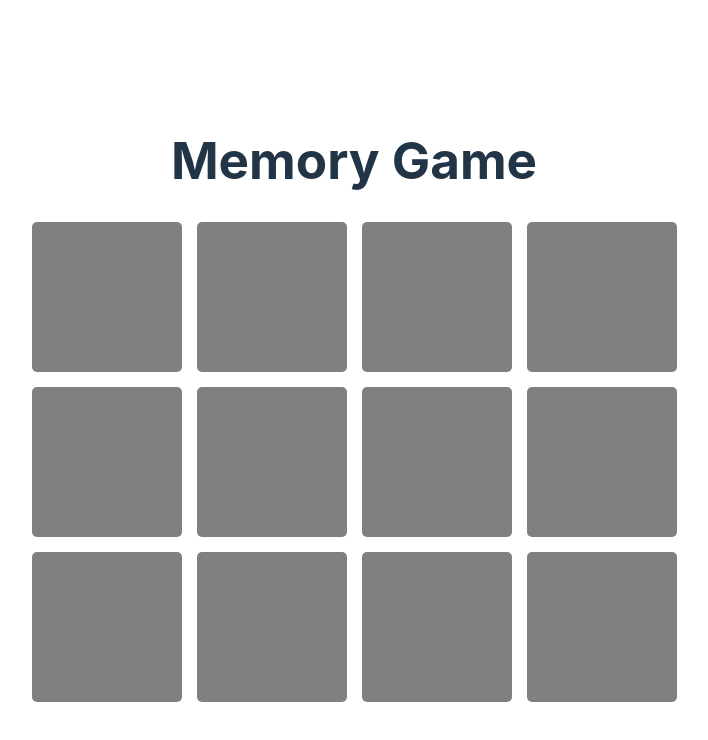
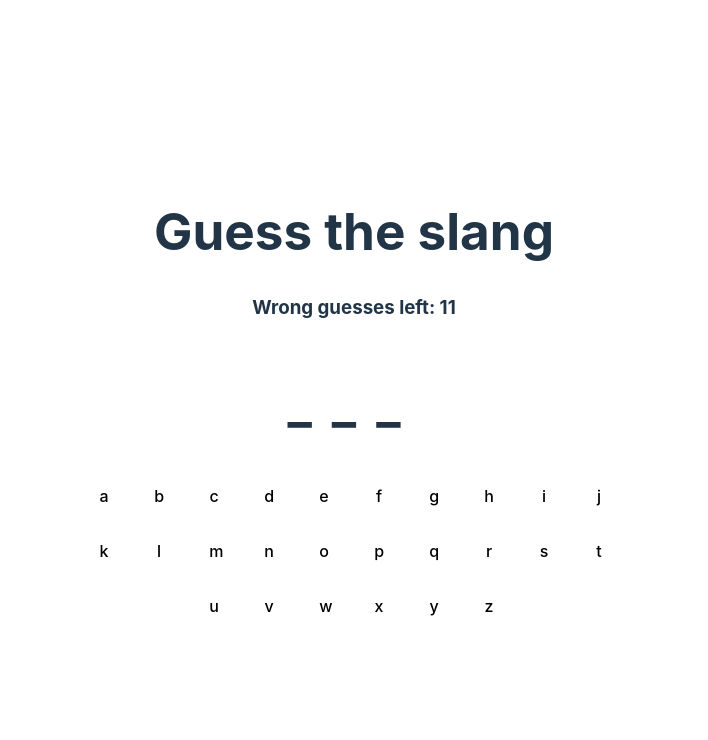
Before and after one commit to sixiann/react-games, a React (Vite) app: page / in a window 1280 px wide. Shown: the top 740 px of the page, without its empty margins (286-994 px from the left). Built offline with nearby package versions, Linux system fonts and the light colour scheme.

Commit message:
add hangman game

```diff
--- a/src/App.css
+++ b/src/App.css
@@ -29,3 +29,41 @@
   background-color: rgb(147, 228, 147);
   border: 0;
 }
+
+.keyboard{
+  width: 600px;
+}
+
+.keyboard-button{
+  background-color: white;
+  width: 50px;
+  height: 50px;
+  margin-right: 5px;
+  margin-top: 5px;
+  color: black;
+}
+
+.keyboard-button:hover{
+  background-color: rgb(142, 160, 238);
+  border: 0;
+}
+
+.hangman-word{
+  display:flex;
+  flex-direction: row;
+  justify-content: center;
+}
+
+.word-space{
+  margin-right: 20px;
+}
+
+.green{
+  background-color: rgb(142, 212, 142);
+  pointer-events: none;
+}
+
+.red{
+  background-color: rgb(255, 144, 144);
+  pointer-events: none;
+}
--- a/src/App.tsx
+++ b/src/App.tsx
@@ -1,5 +1,7 @@
 
 import MemoryGame from "./MemoryGame";
+import Hangman from "./Hangman";
+import "./App.css"
 
 const testImages: string[] = [
   "https://images.unsplash.com/photo-1626808642875-0aa545482dfb",
@@ -11,7 +13,8 @@ const testImages: string[] = [
 ];
 
 function App() {
-  return <MemoryGame testImages = {testImages}/>
+  // return <MemoryGame testImages = {testImages}/>
+  return <Hangman/>
 }
 
 export default App;
--- /dev/null
+++ b/src/Hangman.tsx
@@ -0,0 +1,179 @@
+import { useState } from "react";
+import "./App.css";
+import getRandomWord from "./randomWordGenerator";
+
+type WordObject = {
+  index: number;
+  letter: string;
+  guessed: boolean;
+};
+
+type KeyboardObject = {
+  index: number;
+  letter: string;
+  guessed: boolean;
+  inWord: boolean;
+  indexesInWord: number[];
+};
+
+const createWordArray = (word: string): WordObject[] => {
+  const wordArray = word.split("");
+  const newWordArray = wordArray.map((letter: string, index: number) => ({
+    index: index,
+    letter: letter,
+    guessed: false,
+  }));
+  return newWordArray;
+};
+
+const createKeyboardArray = (word: string): KeyboardObject[] => {
+  const alphabet = "abcdefghijklmnopqrstuvwxyz";
+  const alphabetArray = alphabet.split("");
+
+  const getIndexes = (word: string, letter: string): number[] => {
+    const indexes: number[] = [];
+    let idx = word.indexOf(letter);
+    while (idx !== -1) {
+      indexes.push(idx);
+      idx = word.indexOf(letter, idx + 1);
+    }
+    return indexes;
+  };
+
+  const keyboardArray = alphabetArray.map((letter: string, index: number) => {
+    const indexesInWord = getIndexes(word, letter);
+    return {
+      index: index,
+      letter: letter,
+      guessed: false,
+      inWord: indexesInWord.length > 0,
+      indexesInWord: indexesInWord,
+    };
+  });
+
+  return keyboardArray;
+};
+
+const checkWin = (wordArray: WordObject[]): boolean => {
+  const isWin = wordArray.every((letter) => letter.guessed);
+  return isWin;
+};
+
+const HangmanWord: React.FC<{ wordArray: WordObject[] }> = ({ wordArray }) => {
+  return (
+    <div className="hangman-word">
+      {wordArray.map(({ index, letter, guessed }) =>
+        guessed ? (
+          <h1 key={index} className="word-space">
+            {letter}
+          </h1>
+        ) : (
+          <h1 key={index} className="word-space">
+            _
+          </h1>
+        )
+      )}
+    </div>
+  );
+};
+
+const Keyboard: React.FC<{
+  keyboardArray: KeyboardObject[];
+  handleKeyClick: (index: number) => void;
+}> = ({ keyboardArray, handleKeyClick }) => {
+  return (
+    <div className="keyboard">
+      {keyboardArray.map(({ index, letter, guessed, inWord }) => (
+        <button
+          key={index}
+          onClick={() => handleKeyClick(index)}
+          className={`keyboard-button ${
+            guessed && inWord ? "green" : guessed && !inWord ? "red" : ""
+          }`}
+        >
+          {letter}
+        </button>
+      ))}
+    </div>
+  );
+};
+
+const Hangman: React.FC = () => {
+  const word = getRandomWord();
+  const [wordArray, setWordArray] = useState<WordObject[]>(
+    createWordArray(word)
+  );
+
+  const [keyboardArray, setKeyboardArray] = useState<KeyboardObject[]>(
+    createKeyboardArray(word)
+  );
+
+  const [attemptsLeft, setAttemptsLeft] = useState<number>(11);
+  const [isWin, setIsWin] = useState<boolean>(false);
+  const [isLost, setIsLost] = useState<boolean>(false);
+
+
+  const handleKeyClick = (index: number): void => {
+    const key = keyboardArray[index];
+    if (key.inWord) {
+      const newWordArray = wordArray.slice();
+      key.indexesInWord.forEach((index) => {
+        newWordArray[index].guessed = true;
+      });
+      setWordArray(newWordArray);
+    } else {
+      setAttemptsLeft(attemptsLeft - 1);
+    }
+    const newKeyboardArray = keyboardArray.slice();
+    newKeyboardArray[key.index].guessed = true;
+    setKeyboardArray(newKeyboardArray);
+
+    const win = checkWin(wordArray)
+    if (win) {
+      setIsWin(true);
+    }
+
+    if (attemptsLeft === 1 && !win){
+        setIsLost(true);
+        setWordArray(wordArray.map(word => ({
+            ...word,
+            guessed: true
+        })))
+    }
+  };
+
+  const handleReplayClick = (): void => {
+    setIsWin(false);
+    setIsLost(false);
+    const word = getRandomWord();
+    setWordArray(createWordArray(word));
+    setKeyboardArray(createKeyboardArray(word));
+    setAttemptsLeft(11);
+  };
+  return (
+    <div>
+      <h1>Guess the slang</h1>
+
+      {isWin ? (
+        <>
+          <h3>Congratulations!</h3>
+          <button onClick={() => handleReplayClick()}>Replay</button>
+        </>
+      ) : (
+        <h3>Wrong guesses left: {attemptsLeft}</h3>
+      )}
+
+      {isLost &&
+      <>
+        <h3>GAME OVER</h3>
+        <button onClick={() => handleReplayClick()}>Replay</button>
+      </>
+      }
+
+      <HangmanWord wordArray={wordArray} />
+      <Keyboard keyboardArray={keyboardArray} handleKeyClick={handleKeyClick} />
+    </div>
+  );
+};
+
+export default Hangman;
--- /dev/null
+++ b/src/randomWordGenerator.ts
@@ -0,0 +1,39 @@
+const words: string[] = [
+  "slay",
+  "mother",
+  "cuntology",
+  "ate",
+  "skibidi",
+  "rizz",
+  "toilet",
+  "ohio",
+  "fanum tax",
+  "serve",
+  "cook",
+  "gyatt",
+  "ohio",
+  "bet",
+  "cap",
+  "bop",
+  "bussin",
+  "clout",
+  "cringe",
+  "based",
+  "delulu",
+  "drip",
+  "GOAT",
+  "giving",
+  "lowkey",
+  "mid",
+  "mood",
+  "period",
+  "sus",
+  "tea"
+];
+
+const getRandomWord = (): string => {
+  const randomIndex = Math.floor(Math.random() * words.length);
+  return words[randomIndex];
+};
+
+export default getRandomWord;
```
